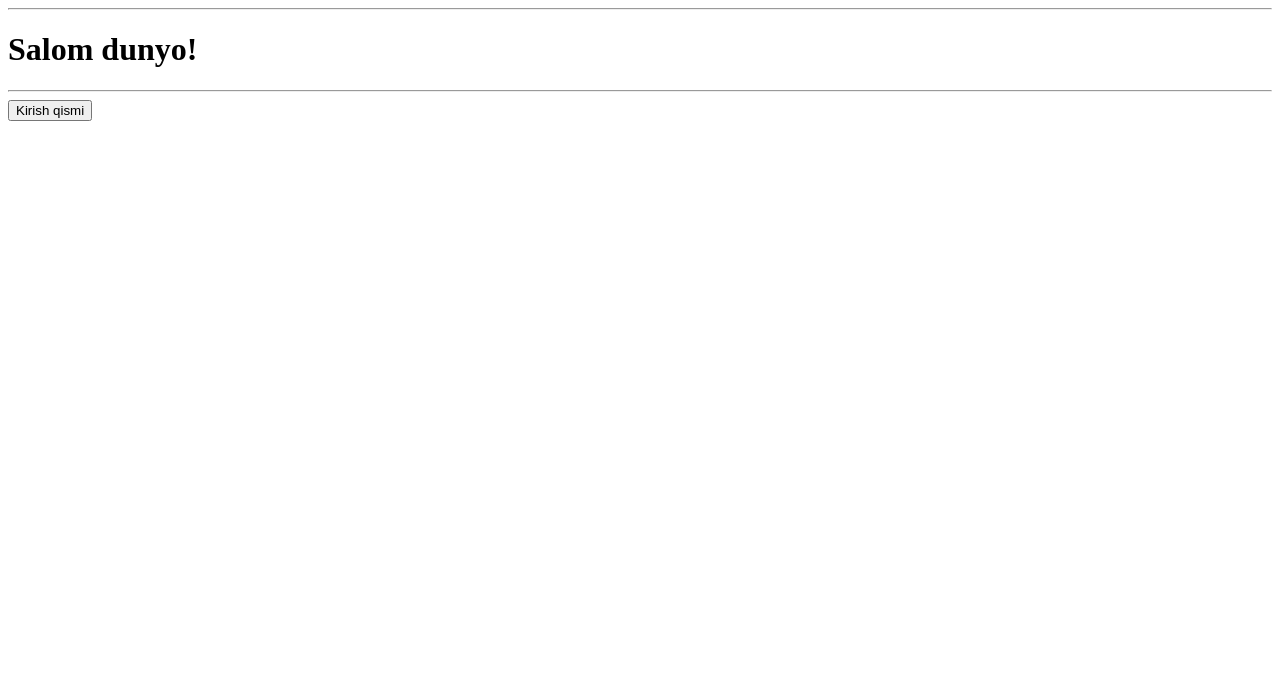
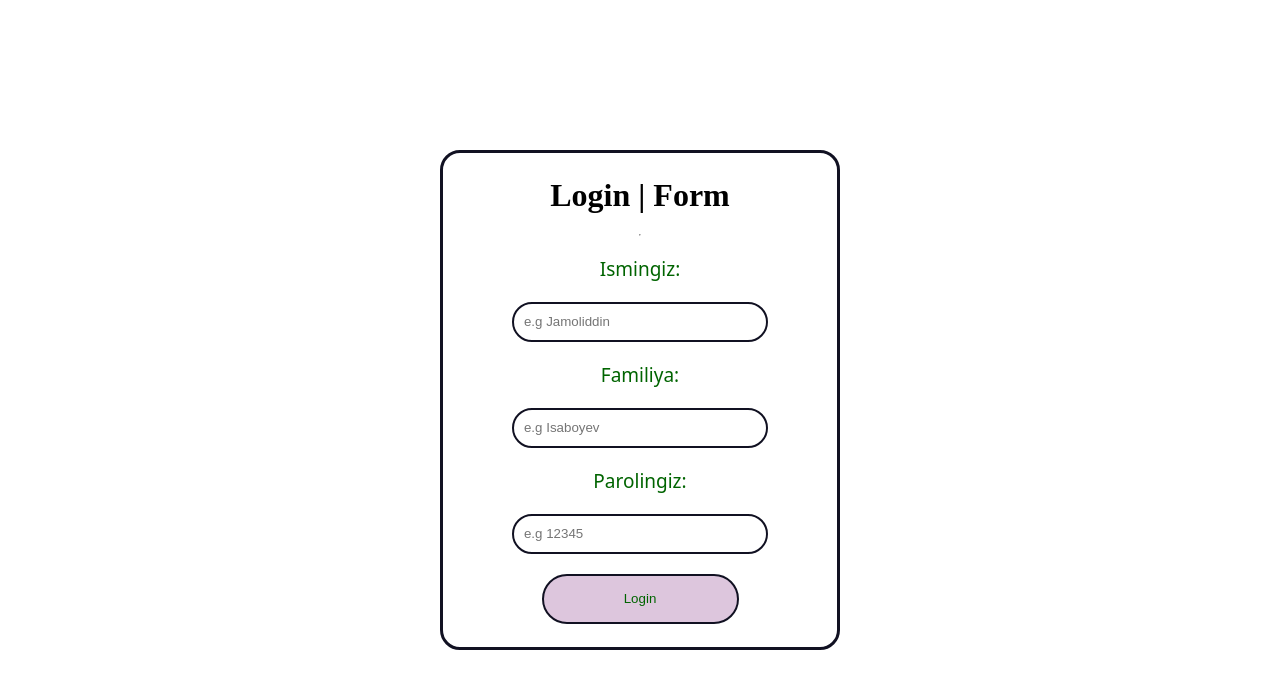
Before and after one commit to jamol12345/birinchi-loyiham, a plain HTML site: page index.html in a window 1280 px wide. Drawn offline with Linux system fonts and the light colour scheme.

Commit message:
Login forma yaratildi va stilar berildi

```diff
--- a/index.html
+++ b/index.html
@@ -4,11 +4,19 @@
     <meta charset="UTF-8">
     <meta name="viewport" content="width=device-width, initial-scale=1.0">
     <title>Document</title>
+    <link rel="stylesheet" href="style.css">
 </head>
 <body>
-    <hr>
-    <h1>Salom dunyo!</h1>
-    <hr>
-    <button>Kirish qismi</button>
+    <form>
+        <h1>Login | Form</h1>
+        <hr>
+        <label>Ismingiz:</label>
+        <input type="text" placeholder="e.g Jamoliddin">
+        <label>Familiya:</label>
+        <input type="text" placeholder="e.g Isaboyev">
+        <label>Parolingiz: </label>
+        <input type="password" placeholder="e.g 12345">
+        <button>Login</button>
+    </form>
 </body>
 </html>
--- a/style.css
+++ b/style.css
@@ -0,0 +1,60 @@
+* {
+  margin: 0;
+  padding: 0;
+  box-sizing: border-box;
+}
+body {
+  width: 100%;
+  height: 100vh;
+  display: flex;
+  justify-content: center;
+  align-items: center;
+}
+
+form {
+  width: 400px;
+  height: 500px;
+  background-color: transparent;
+  border: 3px solid #112;
+  border-radius: 20px;
+  display: flex;
+  flex-direction: column;
+  gap: 20px;
+  align-items: center;
+  justify-content: center;
+}
+
+input {
+  width: 65%;
+  height: 40px;
+  border-radius: 30px;
+  border: 2px solid #112;
+  color: red;
+  padding: 10px;
+}
+
+label {
+  font-size: 19px;
+  color: darkgreen;
+  font-family:
+    system-ui,
+    -apple-system,
+    BlinkMacSystemFont,
+    "Segoe UI",
+    Roboto,
+    Oxygen,
+    Ubuntu,
+    Cantarell,
+    "Open Sans",
+    "Helvetica Neue",
+    sans-serif;
+}
+
+button {
+  width: 50%;
+  height: 50px;
+  background-color: #caca;
+  color: darkgreen;
+  border: 2px solid #112;
+  border-radius: 40px;
+}
```
